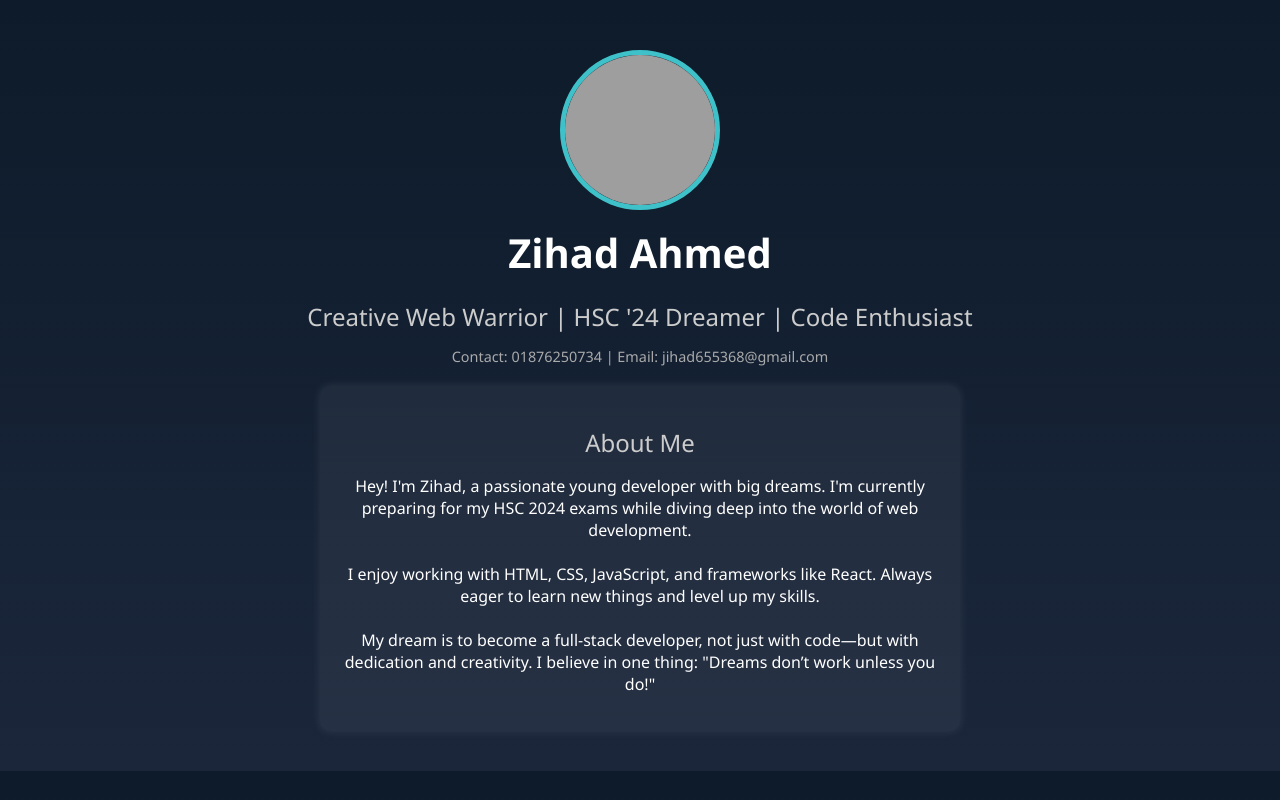
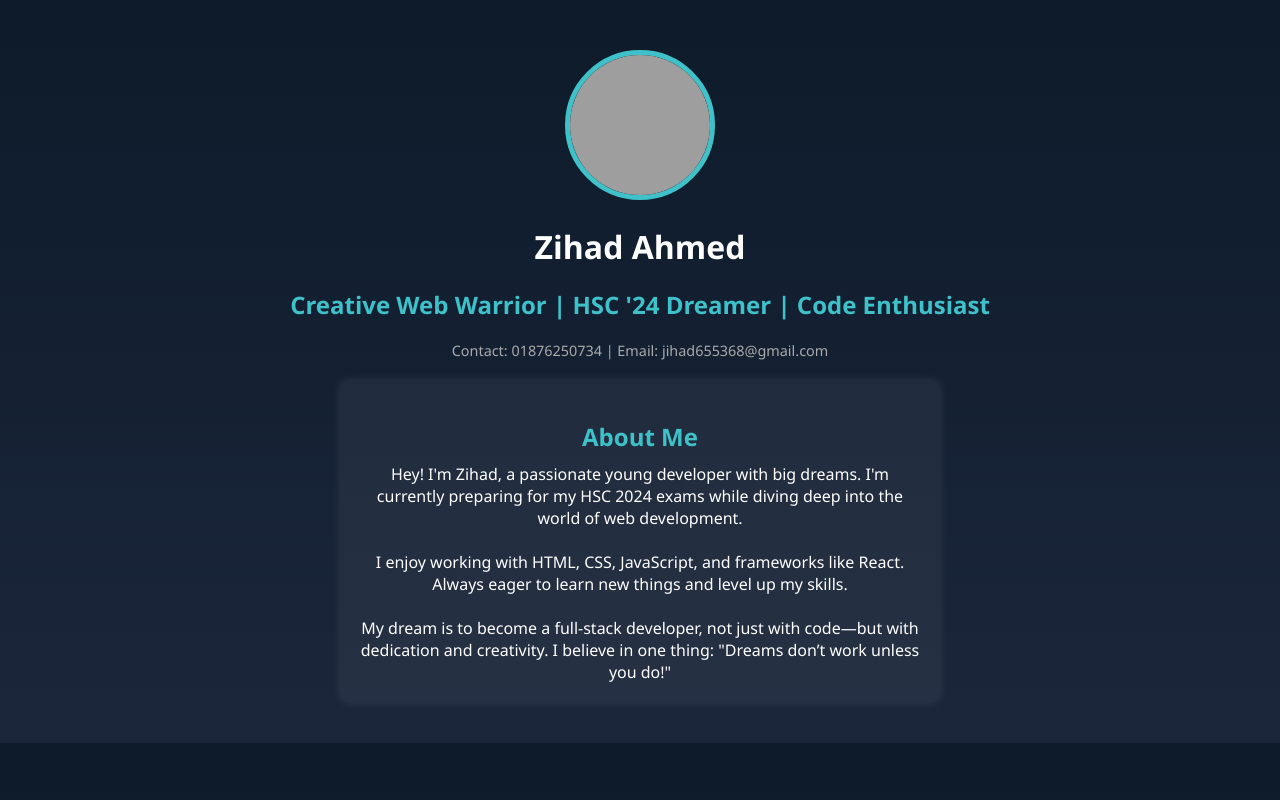
Before and after one commit to zihad6926/zihad-noob, a plain HTML site: page index.html in a window 1280 px wide. Drawn offline with Linux system fonts and the light colour scheme; grey boxes are pictures that could not be loaded.

Commit message:
Update index.html

```diff
--- a/index.html
+++ b/index.html
@@ -5,12 +5,25 @@
   <meta name="viewport" content="width=device-width, initial-scale=1">
   <title>Zihad's Portfolio</title>
   <style>
+    * {
+      margin: 0;
+      padding: 0;
+      box-sizing: border-box;
+    }
     body {
-      margin: 0;
       font-family: 'Segoe UI', Tahoma, Geneva, Verdana, sans-serif;
       background: linear-gradient(to bottom, #0d1b2a, #1b263b);
       color: #ffffff;
       text-align: center;
+      overflow-x: hidden;
+      animation: fadeIn 2s ease-in-out;
+    }
+    h1, h2 {
+      margin: 20px 0;
+      animation: fadeIn 1s ease-in-out;
+    }
+    h2 {
+      color: #3fc1c9;
     }
     .profile-pic {
       width: 150px;
@@ -19,22 +32,11 @@
       border: 5px solid #3fc1c9;
       margin-top: 30px;
       object-fit: cover;
+      animation: scaleUp 1s ease-in-out;
     }
     .container {
       padding: 20px;
-    }
-    h1 {
-      font-size: 2.5rem;
-      margin: 10px 0;
-    }
-    h2 {
-      font-weight: 400;
-      color: #ccc;
-      margin-bottom: 10px;
-    }
-    .contact {
-      color: #aaa;
-      font-size: 0.9rem;
+      animation: fadeIn 2s ease-in-out;
     }
     .section {
       background-color: rgba(255, 255, 255, 0.05);
@@ -43,6 +45,30 @@
       border-radius: 10px;
       max-width: 600px;
       box-shadow: 0 0 10px rgba(255, 255, 255, 0.1);
+      animation: fadeIn 3s ease-in-out;
+    }
+    .section h2 {
+      color: #3fc1c9;
+      margin-bottom: 10px;
+    }
+    .contact {
+      color: #aaa;
+      font-size: 0.9rem;
+      animation: slideIn 1.5s ease-in-out;
+    }
+
+    /* Animations */
+    @keyframes fadeIn {
+      0% { opacity: 0; }
+      100% { opacity: 1; }
+    }
+    @keyframes scaleUp {
+      0% { transform: scale(0); opacity: 0; }
+      100% { transform: scale(1); opacity: 1; }
+    }
+    @keyframes slideIn {
+      0% { transform: translateY(20px); opacity: 0; }
+      100% { transform: translateY(0); opacity: 1; }
     }
   </style>
 </head>
```
